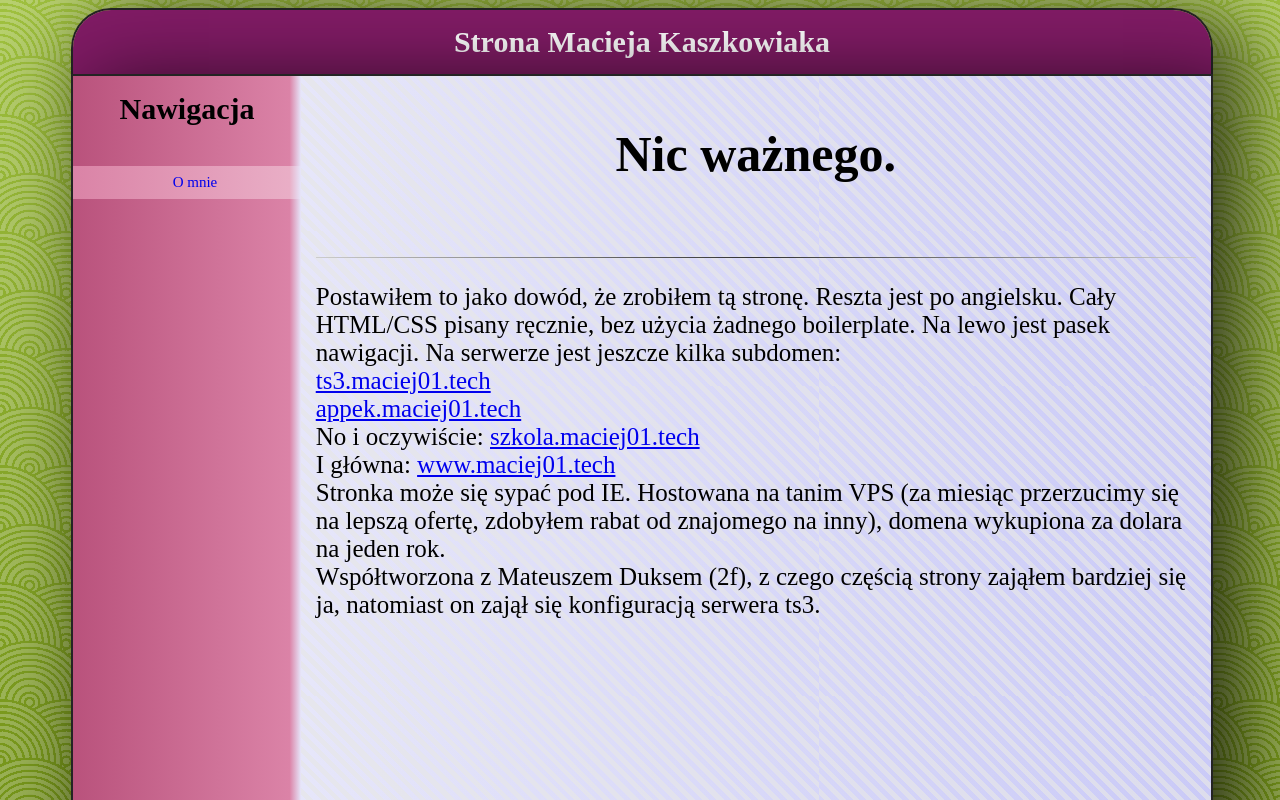
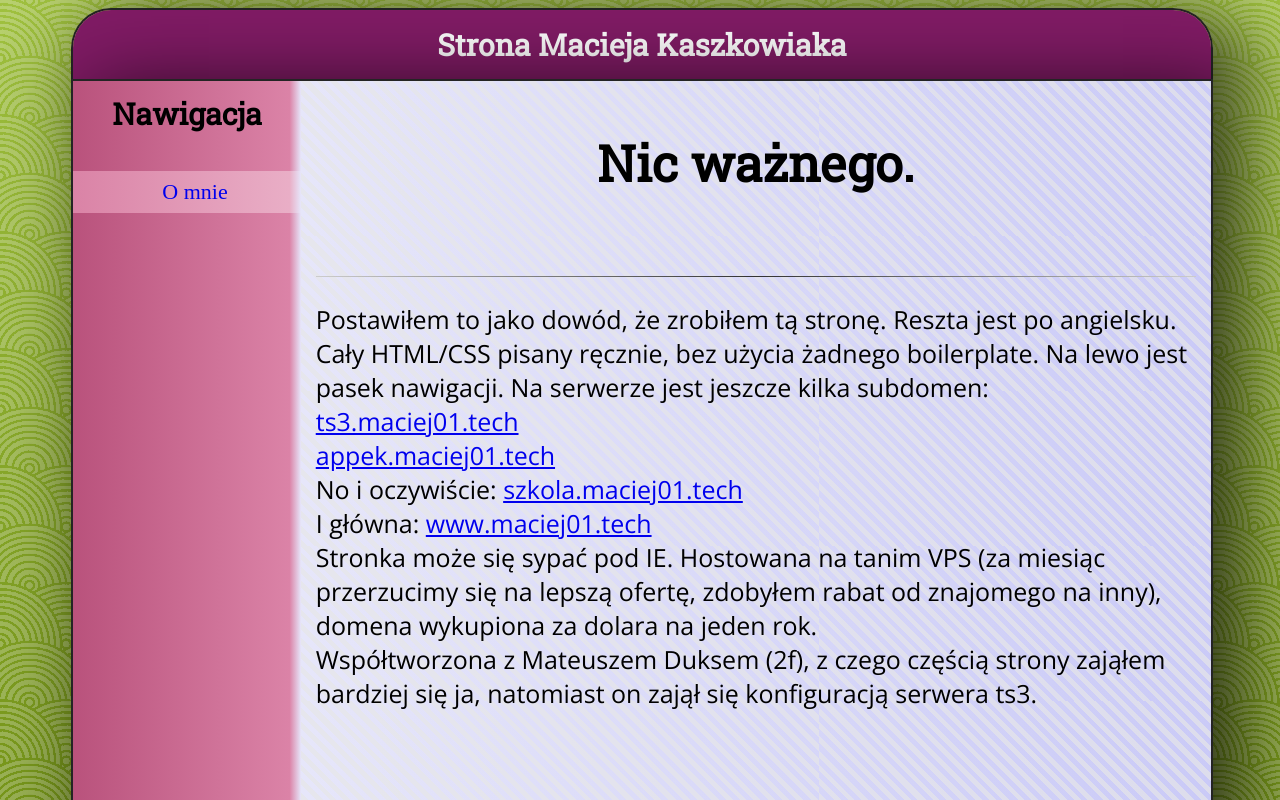
Before and after one commit to asdfMaciej/maciej01-website, a plain HTML site: page szkola/index.html in a window 1280 px wide. Shown: the top 800 px of the page. Drawn offline with nearby package versions, Linux system fonts and the light colour scheme.

Commit message:
Changed fonts.

```diff
--- a/style.css
+++ b/style.css
@@ -1,5 +1,8 @@
+@import url(https://fonts.googleapis.com/css?family=Roboto+Slab);
+@import url(https://fonts.googleapis.com/css?family=Open+Sans:300);
 h1 {
 	text-align: center;
+	font-family: 'Roboto Slab', 'Segoe UI Light';
 }
 body {
 	background-color: #83A522;
@@ -16,7 +19,7 @@ body {
 	width: 100%;
 	position: relative;
 	word-wrap: break-word;
-	font-family: 'Segoe UI Semibold';
+	font-family: 'Roboto Slab', 'Segoe UI Semibold';
 	font-size: 30px;
 	min-width: 720px;
 	overflow: auto;
@@ -57,17 +60,21 @@ body {
     top: 0px;
     left: 0px;
     min-height: 1000px;
-    font-family: 'Segoe UI Light';
+    font-family: 'Roboto Slab', 'Segoe UI Light';
 	background: -moz-linear-gradient(left, #B9527C 0%, #DB83A7 95%, #e6e6fa 100%); /* FF3.6-15 */
 	background: -webkit-linear-gradient(left, #B9527C 0%,,#DB83A7 95%,#e6e6fa 100%); /* Chrome10-25,Safari5.1-6 */
 	background: linear-gradient(to right, #B9527C 0%,#DB83A7 95%,#e6e6fa 100%); /* W3C, IE10+, FF16+, Chrome26+, Opera12+, Safari7+ */
 
 }
+.nav a {
+	font-family: 'Segoe UI Light';
+	font-size: 22px;
+}
 .section, .sectionfull {
 	background-color: #e6e6fa;
 	height: 100%;
 	width: 80%;
-    font-family: 'Segoe UI Light';
+    font-family: 'Open Sans', 'Segoe UI Light';
     font-size: 25px;
     position: relative;
     float: right;
--- a/szkola/style.css
+++ b/szkola/style.css
@@ -1,5 +1,8 @@
+@import url(https://fonts.googleapis.com/css?family=Roboto+Slab);
+@import url(https://fonts.googleapis.com/css?family=Open+Sans:300);
 h1 {
 	text-align: center;
+	font-family: 'Roboto Slab', 'Segoe UI Light';
 }
 body {
 	background-color: #83A522;
@@ -16,7 +19,7 @@ body {
 	width: 100%;
 	position: relative;
 	word-wrap: break-word;
-	font-family: 'Segoe UI Semibold';
+	font-family: 'Roboto Slab', 'Segoe UI Semibold';
 	font-size: 30px;
 	min-width: 720px;
 	overflow: auto;
@@ -57,17 +60,21 @@ body {
     top: 0px;
     left: 0px;
     min-height: 1000px;
-    font-family: 'Segoe UI Light';
+    font-family: 'Roboto Slab', 'Segoe UI Light';
 	background: -moz-linear-gradient(left, #B9527C 0%, #DB83A7 95%, #e6e6fa 100%); /* FF3.6-15 */
 	background: -webkit-linear-gradient(left, #B9527C 0%,,#DB83A7 95%,#e6e6fa 100%); /* Chrome10-25,Safari5.1-6 */
 	background: linear-gradient(to right, #B9527C 0%,#DB83A7 95%,#e6e6fa 100%); /* W3C, IE10+, FF16+, Chrome26+, Opera12+, Safari7+ */
 
 }
+.nav a {
+	font-family: 'Segoe UI Light';
+	font-size: 22px;
+}
 .section, .sectionfull {
 	background-color: #e6e6fa;
 	height: 100%;
 	width: 80%;
-    font-family: 'Segoe UI Light';
+    font-family: 'Open Sans', 'Segoe UI Light';
     font-size: 25px;
     position: relative;
     float: right;
--- a/ts3/style.css
+++ b/ts3/style.css
@@ -1,5 +1,8 @@
+@import url(https://fonts.googleapis.com/css?family=Roboto+Slab);
+@import url(https://fonts.googleapis.com/css?family=Open+Sans:300);
 h1 {
 	text-align: center;
+	font-family: 'Roboto Slab', 'Segoe UI Light';
 }
 body {
 	background-color: #83A522;
@@ -16,7 +19,7 @@ body {
 	width: 100%;
 	position: relative;
 	word-wrap: break-word;
-	font-family: 'Segoe UI Semibold';
+	font-family: 'Roboto Slab', 'Segoe UI Semibold';
 	font-size: 30px;
 	min-width: 720px;
 	overflow: auto;
@@ -57,17 +60,21 @@ body {
     top: 0px;
     left: 0px;
     min-height: 1000px;
-    font-family: 'Segoe UI Light';
+    font-family: 'Roboto Slab', 'Segoe UI Light';
 	background: -moz-linear-gradient(left, #B9527C 0%, #DB83A7 95%, #e6e6fa 100%); /* FF3.6-15 */
 	background: -webkit-linear-gradient(left, #B9527C 0%,,#DB83A7 95%,#e6e6fa 100%); /* Chrome10-25,Safari5.1-6 */
 	background: linear-gradient(to right, #B9527C 0%,#DB83A7 95%,#e6e6fa 100%); /* W3C, IE10+, FF16+, Chrome26+, Opera12+, Safari7+ */
 
 }
+.nav a {
+	font-family: 'Segoe UI Light';
+	font-size: 22px;
+}
 .section, .sectionfull {
 	background-color: #e6e6fa;
 	height: 100%;
 	width: 80%;
-    font-family: 'Segoe UI Light';
+    font-family: 'Open Sans', 'Segoe UI Light';
     font-size: 25px;
     position: relative;
     float: right;
```
Lines whose indentation alone changed are shown as unchanged.
